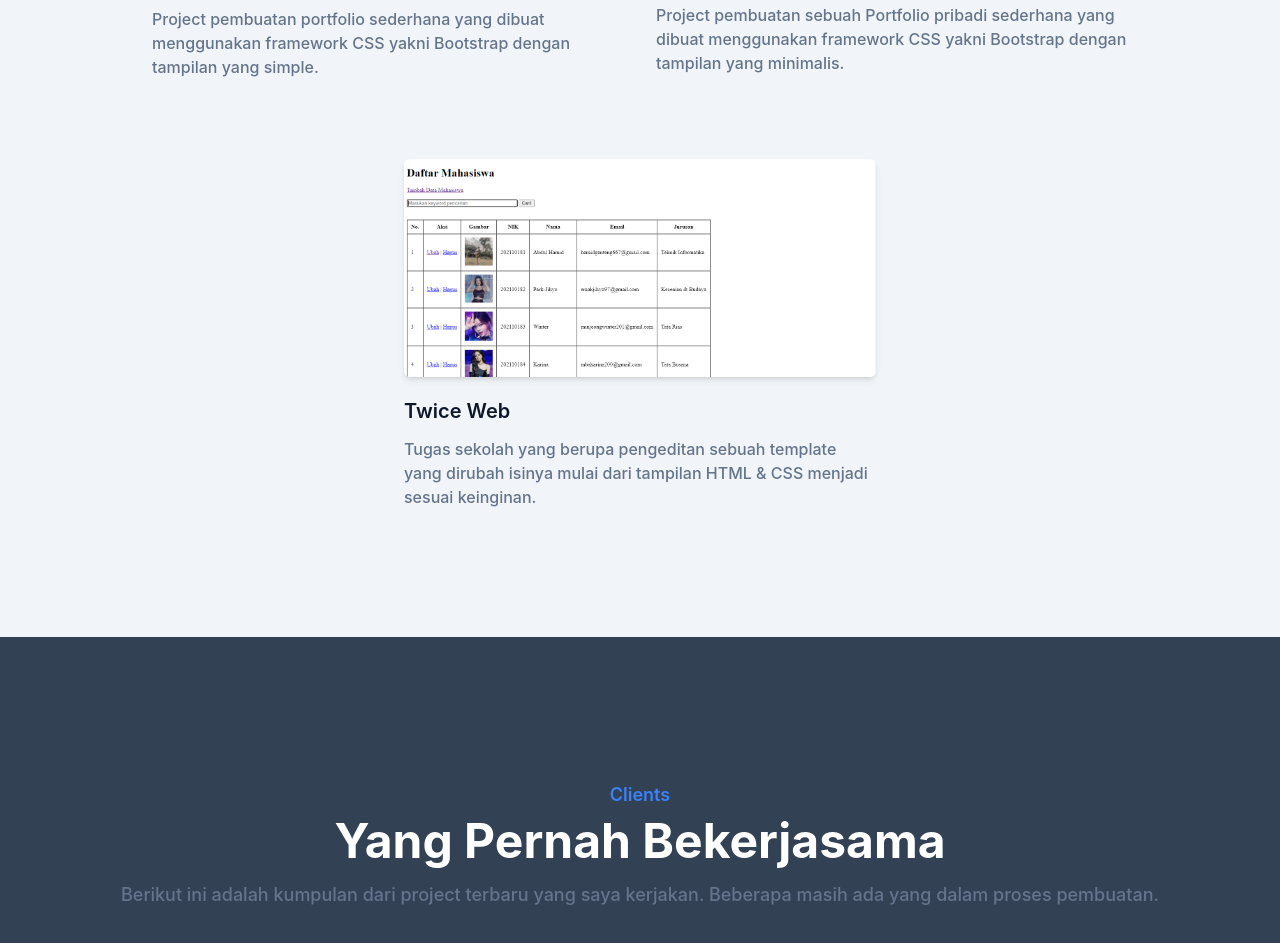
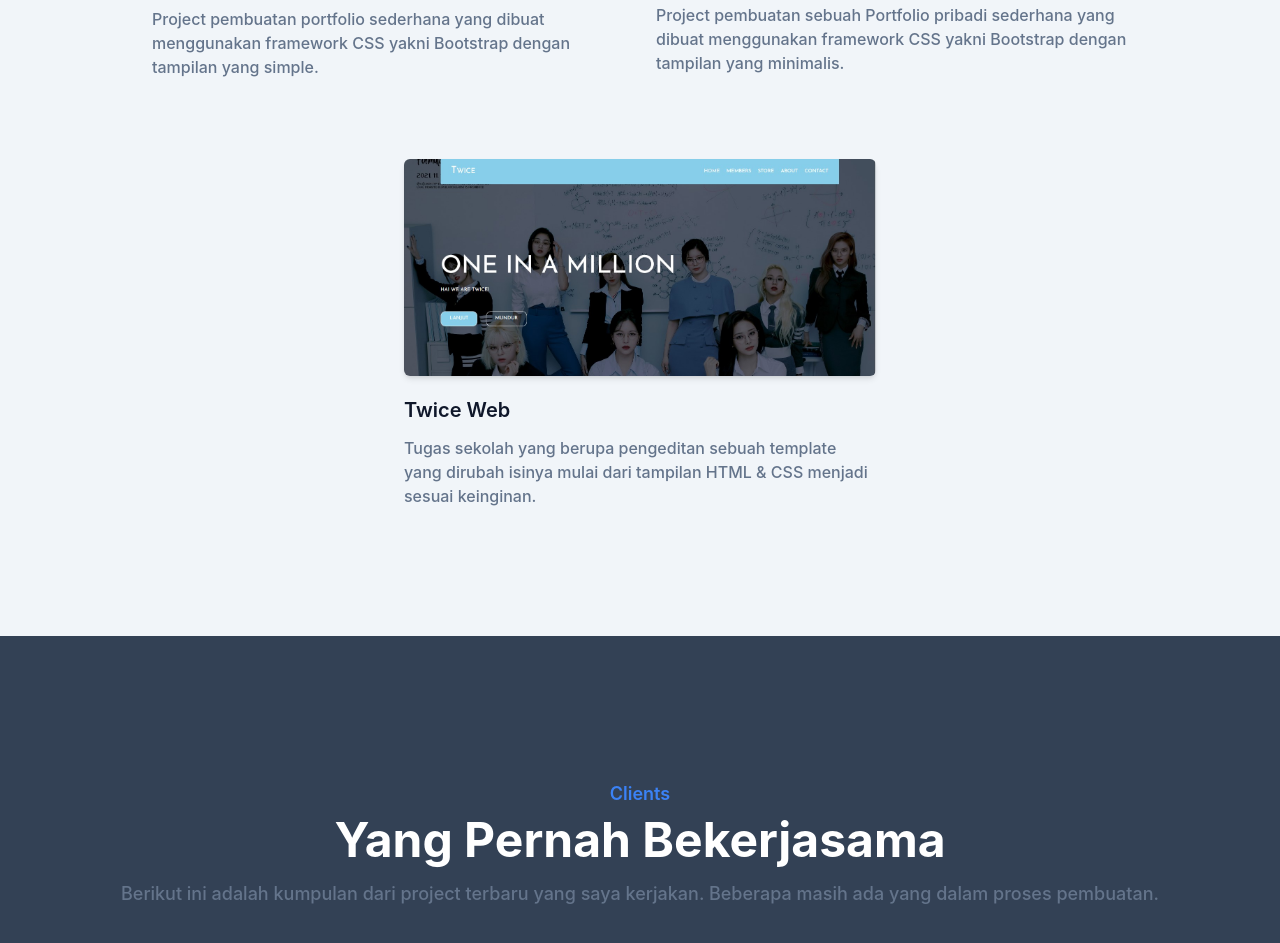
Before and after one commit to deuxa9/portfolio-tailwind, a website: page index.html in a window 1280 px wide. Shown: the part 1820-2763 px from the top of the page. Drawn offline with Linux system fonts and the light colour scheme.

Commit message:
Update index.html

```diff
--- a/index.html
+++ b/index.html
@@ -6,6 +6,7 @@
     <meta name="viewport" content="width=device-width, initial-scale=1.0" />
     <title>Portfolio - TailwindCSS</title>
     <link href="dist/output.css" rel="stylesheet" />
+    <link rel="shortcut icon" href="img/icon/shortcut tailwind.jpg">
   </head>
 
   <body>
@@ -201,7 +202,7 @@
           </div>
           <div class="mb-12 p-4 md:w-1/2">
             <div class="rounded-md shadow-md overflow-hidden">
-              <img src="img/data mahasiswa.png" alt="Twice Page" width="w-full" />
+              <img src="img/twiceweb.jpg" alt="Twice Page" width="w-full" />
             </div>
             <h3 class="font-semibold text-xl text-dark mt-5 mb-3">Twice Web</h3>
             <p class="font-medium text-base text-secondary">Tugas sekolah yang berupa pengeditan sebuah template yang dirubah isinya mulai dari tampilan HTML & CSS menjadi sesuai keinginan.</p>
```
